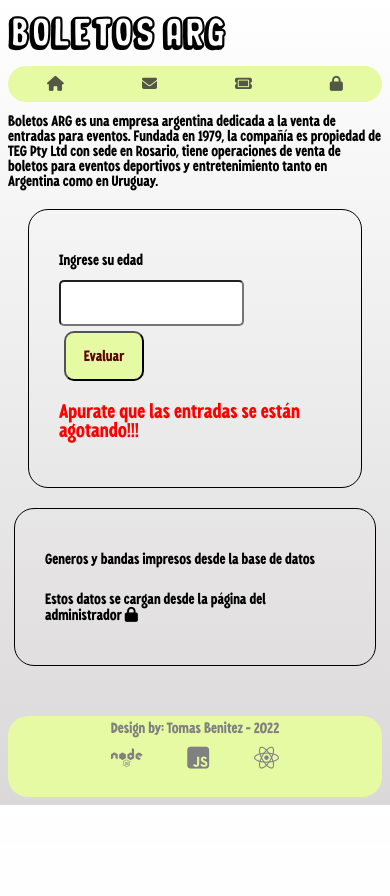
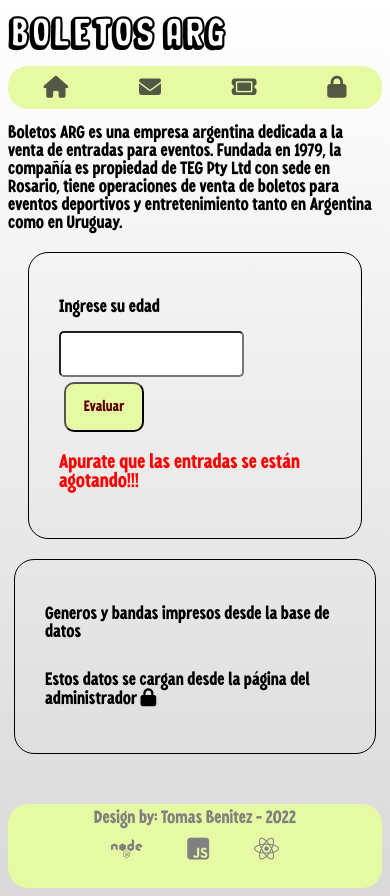
Before and after one commit to TomasBenitezTri/Repositorio_1, a PHP site: page /index.php in a window 390 px wide. Before the commit the page ends 805 px from the top, so only its background shows below. Run offline with PHP 8.4, Linux system fonts and the light colour scheme; data that the repository does not hold is empty; a stand-in replaces the project's code that opens the database connection; some libraries are stand-ins or nearby versions.

Commit message:
commit 6

```diff
--- a/estilo.css
+++ b/estilo.css
@@ -230,15 +230,15 @@
         font-size: 25px;
       }
     .header_a {
-        font-size: 15px;
+        font-size: 22px;
         color: rgb(82, 88, 68);
     }
     h2{
-        font-size: 15px;
+        font-size: 18px;
         font-weight: lighter;
     }
     .div_footer{
-        font-size: 15px;
+        font-size: 18px;
     }
 }
 @media only screen and (max-width: 850px) {
```
